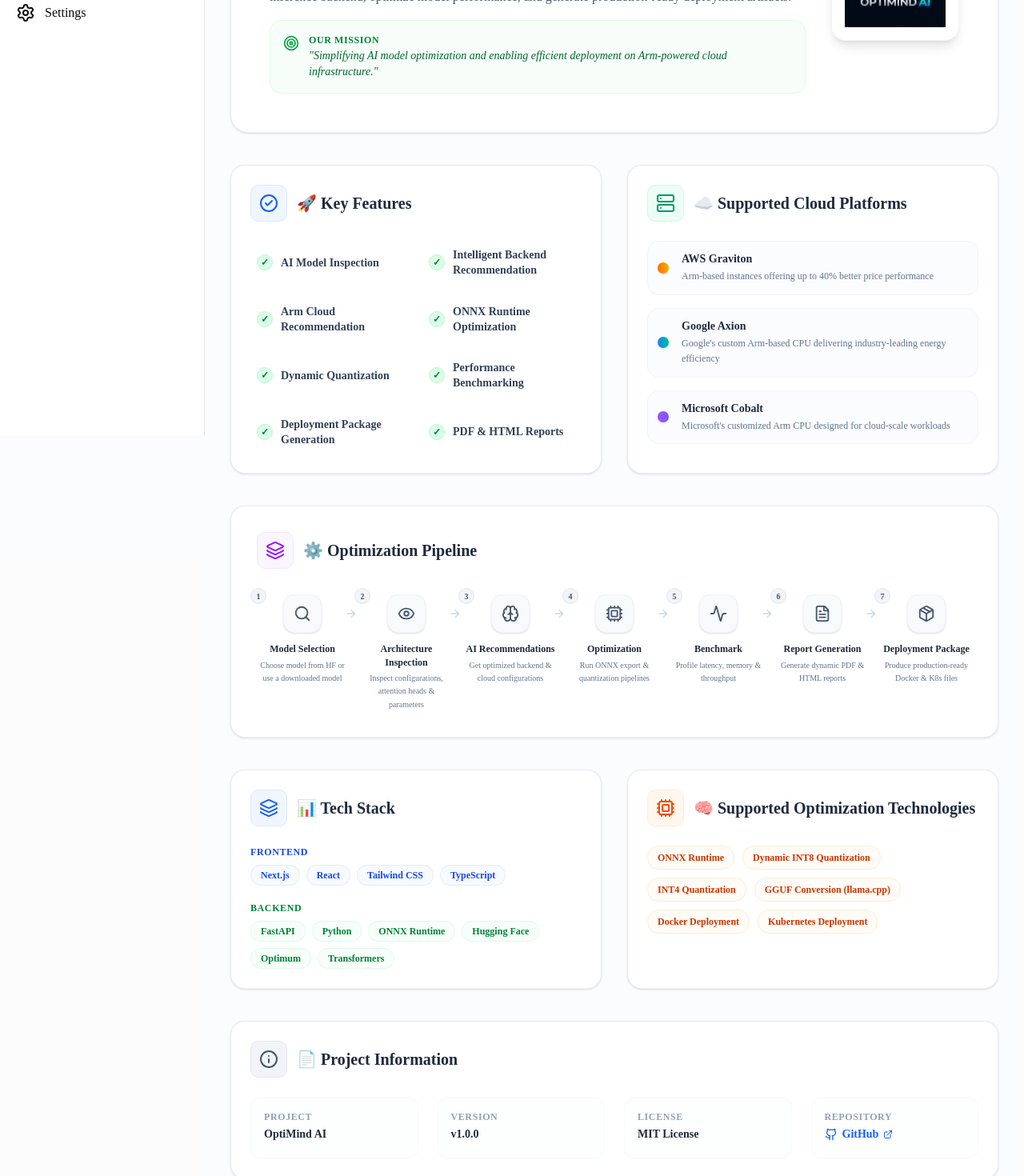
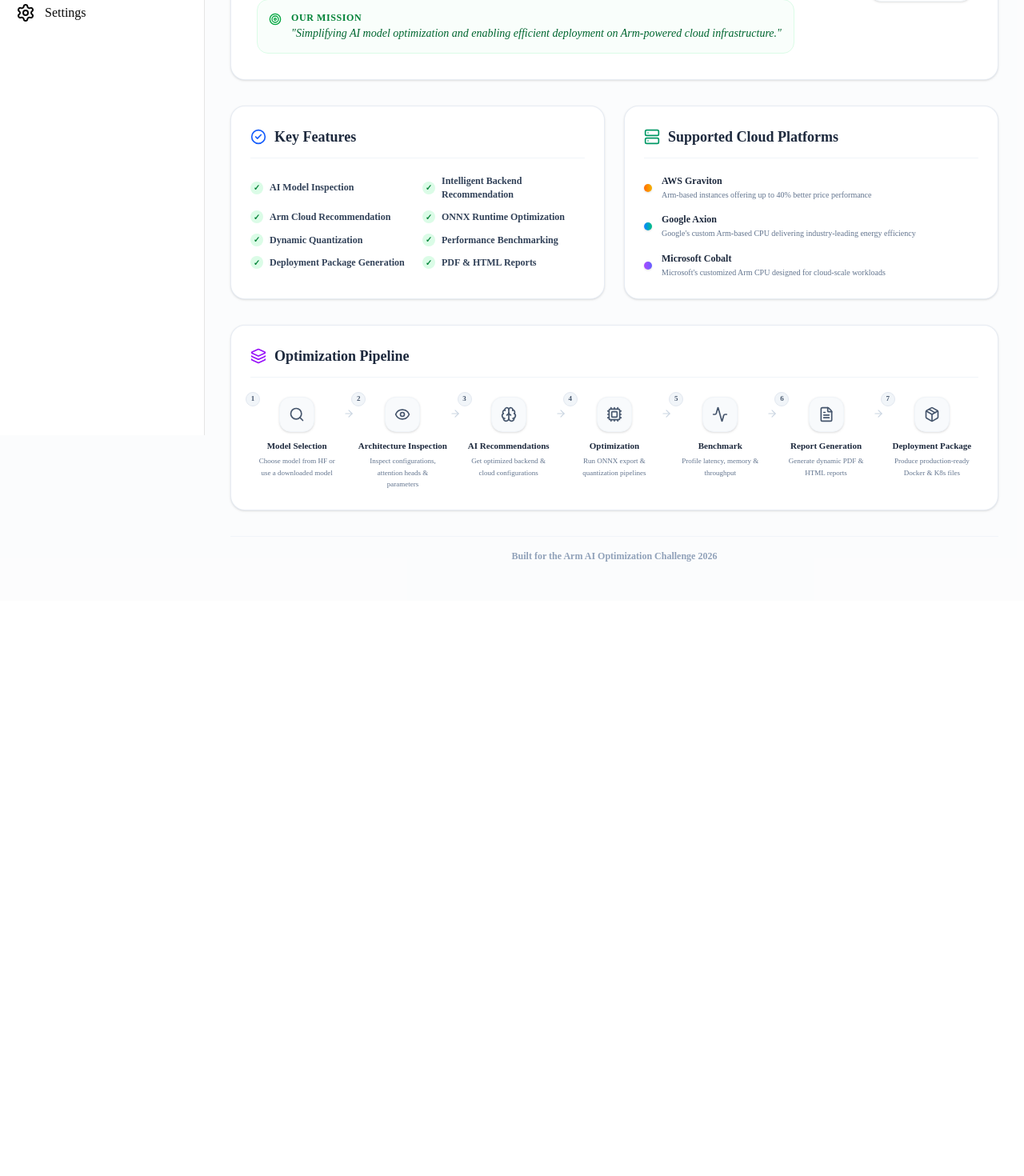
Before and after one commit to Nimalan07/optimind-ai, a Next.js app in the folder frontend/: page /about in a window 1280 px wide. Shown: the part 320-1790 px from the top of the page at 80% size. After the commit the page ends 1071 px from the top, so only its background shows below. Built offline with nearby package versions, Linux system fonts and the light colour scheme.

Commit message:
Refactor: remove empty/unused boilerplate files and directories

```diff
--- a/frontend/src/app/about/page.tsx
+++ b/frontend/src/app/about/page.tsx
@@ -7,9 +7,7 @@
   Server,
   Layers,
   CheckCircle2,
-  Info,
   Target,
-  ExternalLink,
   Brain,
   Search,
   Eye,
@@ -47,114 +45,90 @@
     { name: "Deployment Package", desc: "Produce production-ready Docker & K8s files", icon: Package }
   ];
 
-  const techStack = {
-    frontend: ["Next.js", "React", "Tailwind CSS", "TypeScript"],
-    backend: ["FastAPI", "Python", "ONNX Runtime", "Hugging Face", "Optimum", "Transformers"]
-  };
-
-  const optimizationTech = [
-    "ONNX Runtime",
-    "Dynamic INT8 Quantization",
-    "INT4 Quantization",
-    "GGUF Conversion (llama.cpp)",
-    "Docker Deployment",
-    "Kubernetes Deployment"
-  ];
-
   return (
     <>
       <Navbar />
       <div className="flex bg-slate-50/50 min-h-[calc(100vh-4rem)]">
         <Sidebar />
 
-        <main className="flex-1 p-8 overflow-y-auto max-w-7xl mx-auto space-y-10">
+        <main className="flex-1 p-8 overflow-y-auto max-w-6xl mx-auto space-y-8">
 
-          {/* Header Section */}
-          <div className="relative overflow-hidden rounded-3xl border border-slate-200/80 bg-white shadow-sm p-8 md:p-12 flex flex-col md:flex-row items-center justify-between gap-8">
-            <div className="absolute top-0 right-0 w-96 h-96 bg-gradient-to-tr from-blue-100/40 to-green-100/40 rounded-full blur-3xl -z-10" />
+          {/* Header Section (Hero) */}
+          <div className="relative overflow-hidden rounded-2xl border border-slate-200/80 bg-white shadow-sm p-8 flex flex-col md:flex-row items-center justify-between gap-8">
+            <div className="absolute top-0 right-0 w-96 h-96 bg-gradient-to-tr from-blue-100/30 to-green-100/30 rounded-full blur-3xl -z-10" />
             <div className="space-y-4 max-w-2xl">
-              <div className="inline-flex items-center gap-2 px-3 py-1 rounded-full bg-blue-50 border border-blue-200 text-blue-700 text-xs font-semibold">
+              <div className="inline-flex items-center gap-2 px-2.5 py-0.5 rounded-full bg-blue-50 border border-blue-200 text-blue-700 text-xs font-semibold">
                 <span>Version v1.0.0</span>
               </div>
-              <h1 className="text-4xl md:text-5xl font-black tracking-tight text-slate-900">
+              <h1 className="text-3xl md:text-4xl font-extrabold tracking-tight text-slate-900">
                 About <span className="bg-gradient-to-r from-blue-600 to-green-600 bg-clip-text text-transparent">OptiMind AI</span>
               </h1>
-              <p className="text-slate-600 leading-relaxed text-base">
+              <p className="text-slate-600 leading-relaxed text-sm md:text-base">
                 OptiMind AI is an intelligent platform for analyzing, optimizing, benchmarking, and preparing AI models for deployment on modern Arm-based cloud infrastructure. It helps developers choose the best inference backend, optimize model performance, and generate production-ready deployment artifacts.
               </p>
 
               {/* Mission statement */}
-              <div className="flex gap-3 items-start p-4 rounded-xl bg-green-50/50 border border-green-100 text-green-800">
-                <Target className="w-5 h-5 mt-0.5 text-green-600 shrink-0" />
+              <div className="flex gap-3 items-start p-3.5 rounded-xl bg-green-50/40 border border-green-100 text-green-800">
+                <Target className="w-4 h-4 mt-0.5 text-green-600 shrink-0" />
                 <div>
                   <span className="font-bold text-xs uppercase tracking-wider text-green-700 block">Our Mission</span>
-                  <p className="text-sm italic mt-0.5 font-medium">
+                  <p className="text-xs md:text-sm italic mt-0.5 font-medium">
                     "Simplifying AI model optimization and enabling efficient deployment on Arm-powered cloud infrastructure."
                   </p>
                 </div>
               </div>
             </div>
 
-            <div className="shrink-0 w-40 h-40 relative rounded-2xl overflow-hidden border border-slate-100 shadow-lg bg-white p-4 flex items-center justify-center">
+            <div className="shrink-0 w-32 h-32 relative rounded-xl overflow-hidden border border-slate-100 shadow bg-white p-3 flex items-center justify-center">
               <img src="/logo.png" alt="OptiMind AI Logo" className="w-full h-full object-contain" />
             </div>
           </div>
 
           {/* Grid: Features & Cloud Platforms */}
-          <div className="grid md:grid-cols-2 gap-8">
+          <div className="grid md:grid-cols-2 gap-6">
 
             {/* Features Card */}
-            <div className="rounded-2xl border border-slate-200/80 bg-white p-6 shadow-sm flex flex-col justify-between hover:shadow-md transition-all duration-300">
-              <div>
-                <div className="flex items-center gap-3 mb-6">
-                  <div className="p-2.5 rounded-lg bg-blue-50 border border-blue-100 text-blue-600">
-                    <CheckCircle2 className="w-6 h-6" />
+            <div className="rounded-2xl border border-slate-200/80 bg-white p-6 shadow-sm hover:shadow-md transition-all duration-300">
+              <div className="flex items-center gap-2.5 mb-5 border-b border-slate-100 pb-3">
+                <CheckCircle2 className="w-5 h-5 text-blue-600" />
+                <h2 className="text-lg font-bold text-slate-800">Key Features</h2>
               </div>
-                  <h2 className="text-xl font-bold text-slate-800">🚀 Key Features</h2>
-                </div>
-                <div className="grid sm:grid-cols-2 gap-4">
+              <div className="grid sm:grid-cols-2 gap-3">
                 {features.map((feature, i) => (
-                    <div key={i} className="flex gap-2.5 items-center p-2 rounded-lg hover:bg-slate-50 transition-colors">
-                      <span className="w-5 h-5 rounded-full bg-green-100 border border-green-200 text-green-700 flex items-center justify-center font-bold text-xs shrink-0">✓</span>
-                      <span className="text-sm font-semibold text-slate-700 leading-snug">{feature}</span>
+                  <div key={i} className="flex gap-2 items-center">
+                    <span className="w-4 h-4 rounded-full bg-green-100 text-green-700 flex items-center justify-center font-bold text-[10px] shrink-0">✓</span>
+                    <span className="text-xs font-semibold text-slate-700 leading-snug">{feature}</span>
                   </div>
                 ))}
               </div>
             </div>
-            </div>
 
             {/* Cloud Platforms Card */}
-            <div className="rounded-2xl border border-slate-200/80 bg-white p-6 shadow-sm flex flex-col justify-between hover:shadow-md transition-all duration-300">
-              <div>
-                <div className="flex items-center gap-3 mb-6">
-                  <div className="p-2.5 rounded-lg bg-emerald-50 border border-emerald-100 text-emerald-600">
-                    <Server className="w-6 h-6" />
+            <div className="rounded-2xl border border-slate-200/80 bg-white p-6 shadow-sm hover:shadow-md transition-all duration-300">
+              <div className="flex items-center gap-2.5 mb-5 border-b border-slate-100 pb-3">
+                <Server className="w-5 h-5 text-emerald-600" />
+                <h2 className="text-lg font-bold text-slate-800">Supported Cloud Platforms</h2>
               </div>
-                  <h2 className="text-xl font-bold text-slate-800">☁️ Supported Cloud Platforms</h2>
-                </div>
-                <div className="space-y-4">
+              <div className="space-y-3.5">
                 {cloudPlatforms.map((platform, i) => (
-                    <div key={i} className="flex items-center gap-4 p-3 rounded-xl border border-slate-100 bg-slate-50/50 hover:bg-white hover:border-slate-200 hover:shadow-sm transition-all duration-300">
-                      <div className={`w-3.5 h-3.5 rounded-full bg-gradient-to-r ${platform.color} shrink-0 shadow-sm`} />
+                  <div key={i} className="flex items-center gap-3">
+                    <div className={`w-2.5 h-2.5 rounded-full bg-gradient-to-r ${platform.color} shrink-0 shadow-sm`} />
                     <div className="space-y-0.5">
-                        <h4 className="font-bold text-slate-800 text-sm">{platform.name}</h4>
-                        <p className="text-xs text-slate-500 font-medium leading-relaxed">{platform.desc}</p>
+                      <h4 className="font-bold text-slate-800 text-xs">{platform.name}</h4>
+                      <p className="text-[10px] text-slate-500 font-medium leading-relaxed">{platform.desc}</p>
                     </div>
                   </div>
                 ))}
-                </div>
               </div>
             </div>
 
           </div>
 
           {/* Pipeline Diagram Card */}
-          <div className="rounded-2xl border border-slate-200/80 bg-white p-6 md:p-8 shadow-sm hover:shadow-md transition-all duration-300">
-            <div className="flex items-center gap-3 mb-8">
-              <div className="p-2.5 rounded-lg bg-purple-50 border border-purple-100 text-purple-600">
-                <Layers className="w-6 h-6" />
-              </div>
-              <h2 className="text-xl font-bold text-slate-800">⚙️ Optimization Pipeline</h2>
+          <div className="rounded-2xl border border-slate-200/80 bg-white p-6 shadow-sm hover:shadow-md transition-all duration-300">
+            <div className="flex items-center gap-2.5 mb-6 border-b border-slate-100 pb-3">
+              <Layers className="w-5 h-5 text-purple-600" />
+              <h2 className="text-lg font-bold text-slate-800">Optimization Pipeline</h2>
             </div>
 
             {/* Visual Pipeline flow */}
@@ -164,25 +138,25 @@
                 return (
                   <div key={i} className="flex flex-col items-center text-center relative group">
                     {/* Step number badge */}
-                    <div className="absolute -top-2 -left-2 w-5 h-5 rounded-full bg-slate-100 border border-slate-200 text-slate-600 flex items-center justify-center text-[10px] font-bold">
+                    <div className="absolute -top-1.5 -left-1.5 w-4.5 h-4.5 rounded-full bg-slate-100 border border-slate-200 text-slate-600 flex items-center justify-center text-[9px] font-bold">
                       {i + 1}
                     </div>
 
                     {/* Step Icon container */}
-                    <div className="w-12 h-12 rounded-xl bg-slate-50 border border-slate-100 shadow-sm flex items-center justify-center text-slate-600 group-hover:scale-110 group-hover:bg-blue-50 group-hover:border-blue-200 group-hover:text-blue-600 transition-all duration-300">
-                      <Icon className="w-5.5 h-5.5" />
+                    <div className="w-11 h-11 rounded-xl bg-slate-50 border border-slate-100 shadow-sm flex items-center justify-center text-slate-600 group-hover:scale-110 group-hover:bg-blue-50 group-hover:border-blue-200 group-hover:text-blue-600 transition-all duration-300">
+                      <Icon className="w-5 h-5" />
                     </div>
 
                     {/* Step Labels */}
-                    <h4 className="font-bold text-slate-800 text-xs mt-3 leading-snug">{step.name}</h4>
-                    <p className="text-[10px] text-slate-500 font-medium mt-1 leading-relaxed max-w-[120px] hidden sm:block">
+                    <h4 className="font-bold text-slate-800 text-[11px] mt-2.5 leading-snug">{step.name}</h4>
+                    <p className="text-[9px] text-slate-500 font-medium mt-1 leading-relaxed max-w-[100px] hidden sm:block">
                       {step.desc}
                     </p>
 
                     {/* Right Arrow (only visible between steps on large screens) */}
                     {i < pipelineSteps.length - 1 && (
-                      <div className="hidden md:flex absolute top-4 -right-3 text-slate-300">
-                        <ArrowRight className="w-4 h-4" />
+                      <div className="hidden md:flex absolute top-3.5 -right-3.5 text-slate-300">
+                        <ArrowRight className="w-3.5 h-3.5" />
                       </div>
                     )}
                   </div>
@@ -191,100 +165,9 @@
             </div>
           </div>
 
-          {/* Grid: Tech Stack & Optimization Technologies */}
-          <div className="grid md:grid-cols-2 gap-8">
-
-            {/* Tech Stack Card */}
-            <div className="rounded-2xl border border-slate-200/80 bg-white p-6 shadow-sm hover:shadow-md transition-all duration-300">
-              <div className="flex items-center gap-3 mb-6">
-                <div className="p-2.5 rounded-lg bg-blue-50 border border-blue-100 text-blue-600">
-                  <Layers className="w-6 h-6" />
-                </div>
-                <h2 className="text-xl font-bold text-slate-800">📊 Tech Stack</h2>
-              </div>
-              <div className="space-y-5">
-                <div>
-                  <h4 className="font-bold text-xs uppercase tracking-wider text-blue-700 mb-2">Frontend</h4>
-                  <div className="flex flex-wrap gap-2">
-                    {techStack.frontend.map((tech, i) => (
-                      <span key={i} className="px-3 py-1 rounded-full text-xs font-semibold bg-blue-50/50 border border-blue-100/80 text-blue-700">
-                        {tech}
-                      </span>
-                    ))}
-                  </div>
-                </div>
-                <div>
-                  <h4 className="font-bold text-xs uppercase tracking-wider text-green-700 mb-2">Backend</h4>
-                  <div className="flex flex-wrap gap-2">
-                    {techStack.backend.map((tech, i) => (
-                      <span key={i} className="px-3 py-1 rounded-full text-xs font-semibold bg-green-50/50 border border-green-100/80 text-green-700">
-                        {tech}
-                      </span>
-                    ))}
-                  </div>
-                </div>
-              </div>
-            </div>
-
-            {/* Optimization Technologies Card */}
-            <div className="rounded-2xl border border-slate-200/80 bg-white p-6 shadow-sm hover:shadow-md transition-all duration-300">
-              <div className="flex items-center gap-3 mb-6">
-                <div className="p-2.5 rounded-lg bg-orange-50 border border-orange-100 text-orange-600">
-                  <Cpu className="w-6 h-6" />
-                </div>
-                <h2 className="text-xl font-bold text-slate-800">🧠 Supported Optimization Technologies</h2>
-              </div>
-              <div className="flex flex-wrap gap-2.5">
-                {optimizationTech.map((tech, i) => (
-                  <span key={i} className="px-3 py-1.5 rounded-xl text-xs font-semibold bg-orange-50/50 border border-orange-100 text-orange-700">
-                    {tech}
-                  </span>
-                ))}
-              </div>
-            </div>
-
-          </div>
-
-          {/* Project Information */}
-          <div className="rounded-2xl border border-slate-200/80 bg-white p-6 shadow-sm hover:shadow-md transition-all duration-300">
-            <div className="flex items-center gap-3 mb-6">
-              <div className="p-2.5 rounded-lg bg-slate-100 border border-slate-200 text-slate-600">
-                <Info className="w-6 h-6" />
-              </div>
-              <h2 className="text-xl font-bold text-slate-800">📄 Project Information</h2>
-            </div>
-            <div className="grid grid-cols-2 md:grid-cols-4 gap-6 text-sm">
-              <div className="p-4 rounded-xl border border-slate-50 bg-slate-50/30">
-                <span className="text-xs text-slate-400 font-bold uppercase tracking-wider block">Project</span>
-                <span className="font-extrabold text-slate-800 block mt-1">OptiMind AI</span>
-              </div>
-              <div className="p-4 rounded-xl border border-slate-50 bg-slate-50/30">
-                <span className="text-xs text-slate-400 font-bold uppercase tracking-wider block">Version</span>
-                <span className="font-extrabold text-slate-800 block mt-1">v1.0.0</span>
-              </div>
-              <div className="p-4 rounded-xl border border-slate-50 bg-slate-50/30">
-                <span className="text-xs text-slate-400 font-bold uppercase tracking-wider block">License</span>
-                <span className="font-extrabold text-slate-800 block mt-1">MIT License</span>
-              </div>
-              <div className="p-4 rounded-xl border border-slate-50 bg-slate-50/30">
-                <span className="text-xs text-slate-400 font-bold uppercase tracking-wider block">Repository</span>
-                <a
-                  href="https://github.com/Nimalan07/optimind-ai"
-                  target="_blank"
-                  rel="noopener noreferrer"
-                  className="inline-flex items-center gap-1.5 font-extrabold text-blue-600 hover:text-blue-800 mt-1 transition-colors"
-                >
-                  <svg className="w-4 h-4" viewBox="0 0 24 24" fill="none" stroke="currentColor" strokeWidth="2" strokeLinecap="round" strokeLinejoin="round"><path d="M15 22v-4a4.8 4.8 0 0 0-1-3.5c3 0 6-2 6-5.5.08-1.25-.27-2.48-1-3.5.28-1.15.28-2.35 0-3.5 0 0-1 0-3 1.5-2.64-.5-5.36-.5-8 0C6 2 5 2 5 2c-.3 1.15-.3 2.35 0 3.5A5.403 5.403 0 0 0 4 9c0 3.5 3 5.5 6 5.5-.39.49-.68 1.05-.85 1.65-.17.6-.22 1.23-.15 1.85v4"></path><path d="M9 18c-4.51 2-5-2-7-2"></path></svg>
-                  GitHub
-                  <ExternalLink className="w-3 h-3" />
-                </a>
-              </div>
-            </div>
-          </div>
-
           {/* Footer Accent */}
-          <footer className="text-center py-6 border-t border-slate-200/80 mt-12">
-            <p className="text-sm font-extrabold bg-gradient-to-r from-blue-700 to-green-700 bg-clip-text text-transparent">
+          <footer className="text-center py-4 mt-8 border-t border-slate-100">
+            <p className="text-xs font-semibold text-slate-400">
               Built for the Arm AI Optimization Challenge 2026
             </p>
           </footer>
```
Lines whose indentation alone changed are shown as unchanged.
